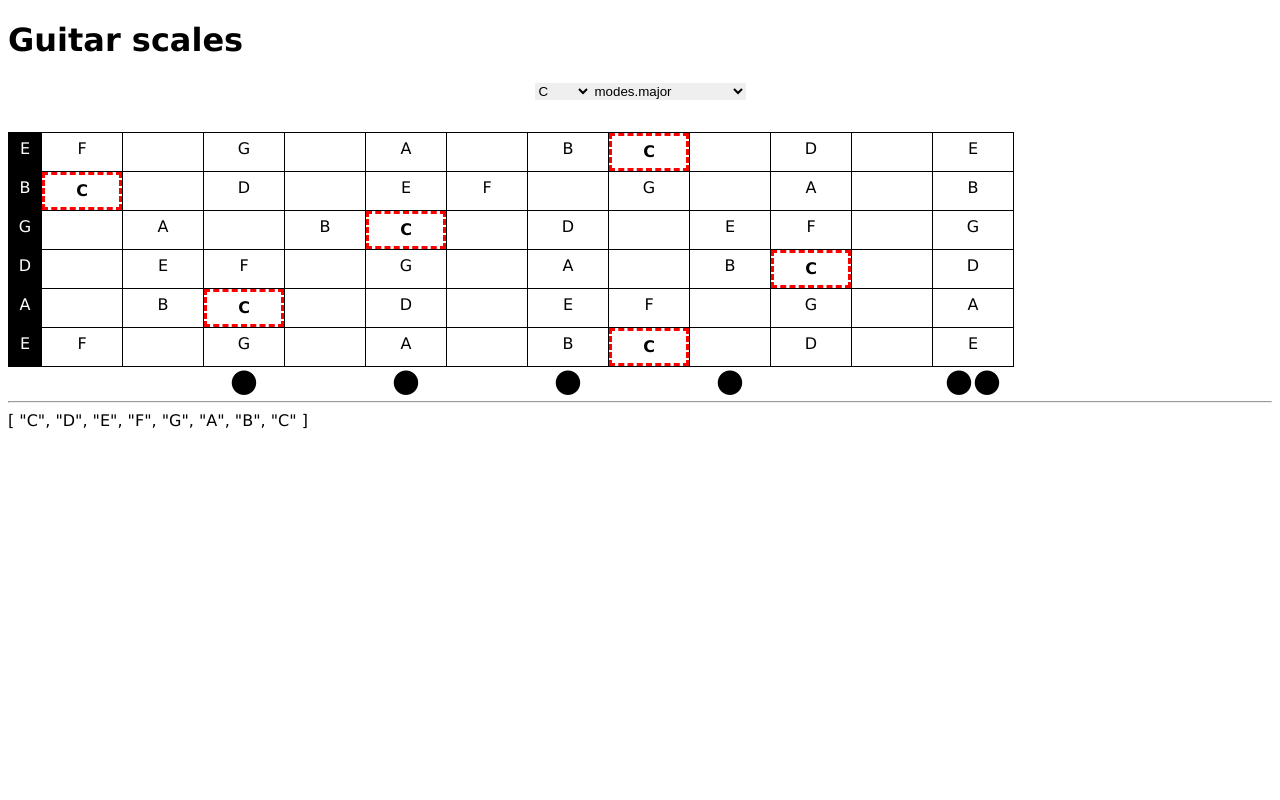
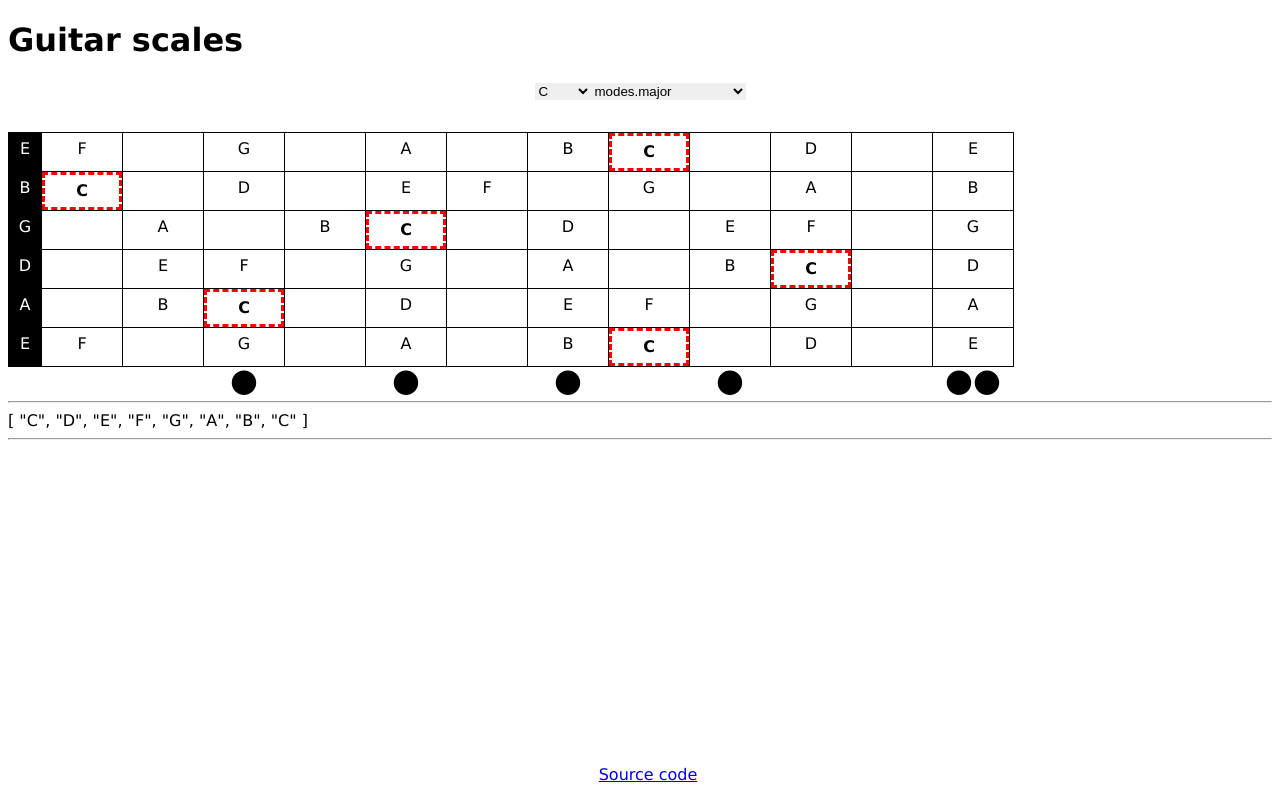
Before and after one commit to ric03/guitar-scales, a Vue app: page / in a window 1280 px wide. Built offline with nearby package versions, Linux system fonts and the light colour scheme.

Commit message:
fiddling

```diff
--- a/src/App.vue
+++ b/src/App.vue
@@ -40,6 +40,12 @@
     <div>
       {{ selected }}
     </div>
+
+    <hr>
+
+    <footer>
+      <a href="https://github.com/SMoni/guitar-scales" target="_blank">Source code</a>
+    </footer>
   </div>
 </template>
 
@@ -186,4 +192,11 @@ body {
   }
 }
 
+footer {
+  position: fixed;
+  bottom: 1rem;
+  width: 100%;
+  text-align: center;
+}
+
 </style>
```
